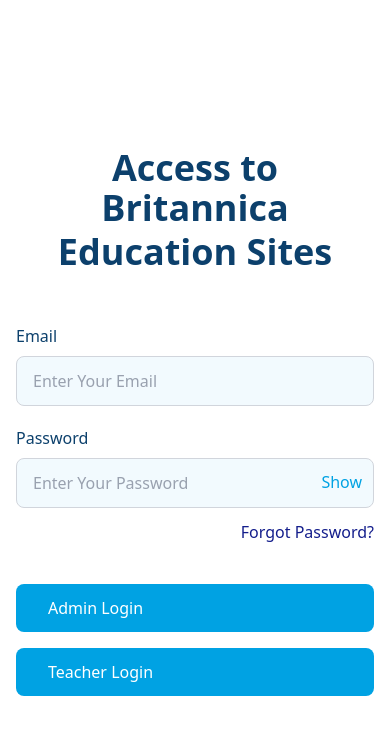
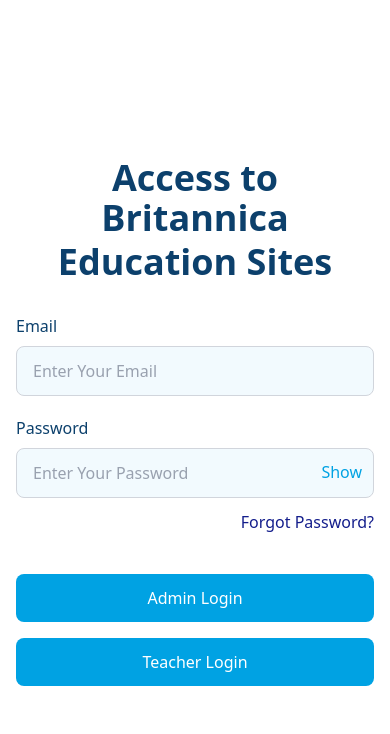
Before and after one commit to puneethkanike09/britannica, a React (Vite) app: page / in a window 390 px wide. Shown: the top 734 px of the page. Built offline with nearby package versions, Linux system fonts and the light colour scheme.

Commit message:
responsive buttons in login page

```diff
--- a/src/pages/login.tsx
+++ b/src/pages/login.tsx
@@ -15,14 +15,12 @@
     const handleAdminLogin = (e: React.FormEvent) => {
         e.preventDefault();
         console.log('Admin login with:', email, password);
-        // Navigate to admin dashboard
         navigate('/admin');
     };
 
     const handleTeacherLogin = (e: React.FormEvent) => {
         e.preventDefault();
         console.log('Teacher login with:', email, password);
-        // You can add teacher dashboard navigation here later
     };
 
     const handleForgotPasswordSubmit = () => {
@@ -41,12 +39,12 @@
     return (
         <div className="grid min-h-screen w-full font-sans grid-cols-1 lg:grid-cols-[5.4fr_4.6fr]">
             {/* Left side - Login Form */}
-            <div className="flex flex-col justify-center items-center px-4 sm:px-4 md:px-6 lg:px-8 bg-white">
+            <div className="flex flex-col justify-center items-center px-4 sm:px-6 md:px-8 lg:px-8 bg-white">
                 <div className="max-w-lg w-full">
-                    <h1 className="text-textColor text-4xl sm:text-4xl font-bold mb-1 text-center sm:text-left">
+                    <h1 className="text-textColor text-4xl font-bold mb-1 text-center sm:text-left">
                         Access to Britannica
                     </h1>
-                    <h2 className="text-textColor text-4xl sm:text-4xl font-bold mb-13 text-center sm:text-left"> {/* Changed mb-6 to mb-8 */}
+                    <h2 className="text-textColor text-4xl font-bold mb-8 text-center sm:text-left">
                         Education Sites
                     </h2>
 
@@ -64,8 +62,7 @@
                                 placeholder="Enter Your Email"
                                 value={email}
                                 onChange={(e) => setEmail(e.target.value)}
-                                className=" p-4 py-3 w-full border border-gray-300 rounded-lg text-base bg-primary/5 placeholder:text-gray-400 "
-
+                                className="p-4 py-3 w-full border border-gray-300 rounded-lg text-base bg-primary/5 placeholder:text-gray-400"
                             />
                         </div>
 
@@ -82,7 +79,7 @@
                                 placeholder="Enter Your Password"
                                 value={password}
                                 onChange={(e) => setPassword(e.target.value)}
-                                className=" p-4 py-3 w-full border border-gray-300 rounded-lg text-base bg-primary/5 placeholder:text-gray-400 "
+                                className="p-4 py-3 w-full border border-gray-300 rounded-lg text-base bg-primary/5 placeholder:text-gray-400"
                             />
                             <button
                                 type="button"
@@ -103,18 +100,18 @@
                             </button>
                         </div>
 
-                        <div className="flex flex-col sm:flex-row gap-4 mt-10 justify-center sm:justify-start">
+                        <div className="flex flex-col sm:flex-row gap-4 mt-10 justify-center sm:justify-start w-full">
                             <button
                                 type="button"
                                 onClick={handleAdminLogin}
-                                className="bg-primary hover:bg-primary/80 text-white px-8 py-3 rounded-lg font-medium cursor-pointer flex items-center gap-2"
+                                className="bg-primary hover:bg-primary/80 text-white px-6 py-3 rounded-lg font-medium cursor-pointer flex items-center justify-center gap-2 w-full sm:w-auto"
                             >
                                 Admin Login
                             </button>
                             <button
                                 type="button"
                                 onClick={handleTeacherLogin}
-                                className="bg-primary hover:bg-primary/80 text-white px-8 py-3 rounded-lg font-medium cursor-pointer flex items-center gap-2"
+                                className="bg-primary hover:bg-primary/80 text-white px-6 py-3 rounded-lg font-medium cursor-pointer flex items-center justify-center gap-2 w-full sm:w-auto"
                             >
                                 Teacher Login
                             </button>
@@ -136,7 +133,6 @@
                     onClick={handleBackdropClick}
                 >
                     <div className="bg-white rounded-lg w-full max-w-[500px] max-h-[90vh] overflow-hidden flex flex-col sm:px-10 py-4">
-                        {/* Sticky Header */}
                         <div className="bg-white px-8 py-6 flex justify-between items-center border-b border-gray-100 flex-shrink-0">
                             <h2 className="text-3xl font-bold text-textColor">Forgot Password</h2>
                             <button onClick={() => setShowForgotPasswordModal(false)} className="text-textColor hover:text-textColor/90 cursor-pointer">
@@ -144,7 +140,6 @@
                             </button>
                         </div>
 
-                        {/* Scrollable Form Content */}
                         <div className="flex-1 overflow-y-auto px-8 py-6">
                             <form className="space-y-6">
                                 <div>
```
